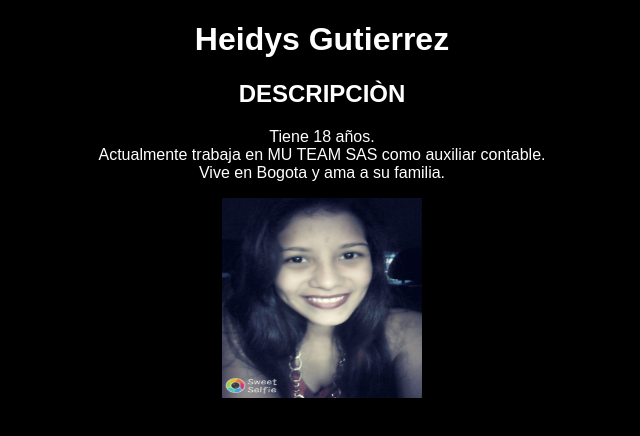
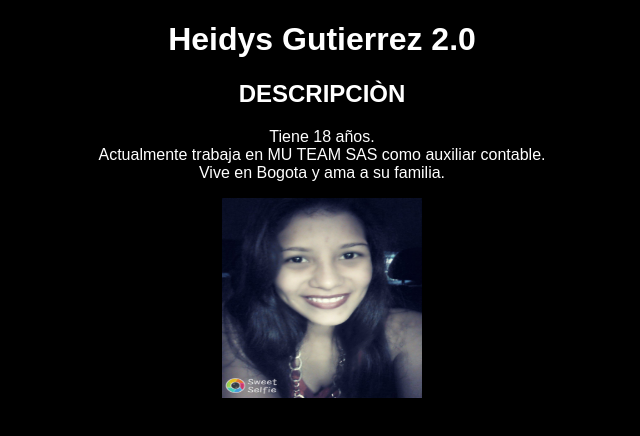
Before and after one commit to heidysg/PersonalWeb, a plain HTML site: page index.html in a window 1280 px wide. Shown: the whole page, without its empty margins (318-958 px from the left). Drawn offline with Linux system fonts and the light colour scheme.

Commit message:
Nueva version

```diff
--- a/index.html
+++ b/index.html
@@ -8,7 +8,7 @@
     <link rel="stylesheet" href="styles.css">
 </head>
 <body>
-    <h1>Heidys Gutierrez</h1>
+    <h1>Heidys Gutierrez 2.0</h1>
     <h2>DESCRIPCIÒN</h2>
     <p>Tiene 18 años.
         <br>
```
